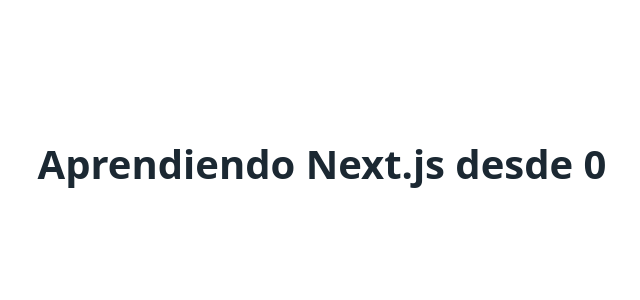
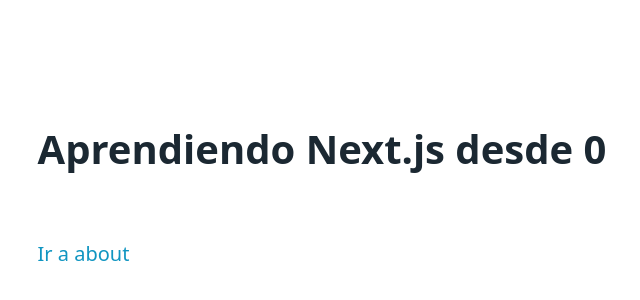
Before and after one commit to alesdevux/news-app, a Next.js app: page / in a window 1280 px wide. Shown: the part 206-506 px from the top of the page, without its empty margins (318-958 px from the left). Built offline with nearby package versions, Linux system fonts and the light colour scheme.

Commit message:
use Link to make SPA

```diff
--- a/pages/index.js
+++ b/pages/index.js
@@ -1,4 +1,5 @@
 import Head from 'next/head'
+import Link from 'next/link'
 import styles from '../styles/Home.module.css'
 
 export default function Home() {
@@ -8,6 +9,7 @@
         <title>NewsApp - Home</title>
       </Head>
       <h1>Aprendiendo Next.js desde 0</h1>
+      <Link href="/about">Ir a about</Link>
     </div>
   )
 }
```
